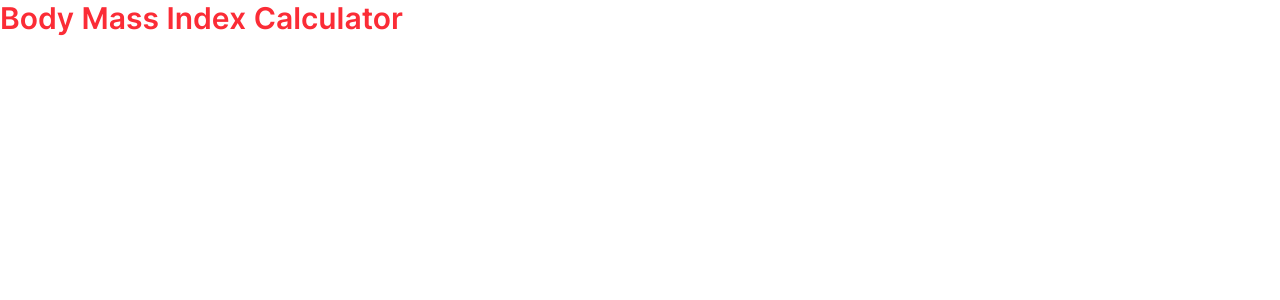
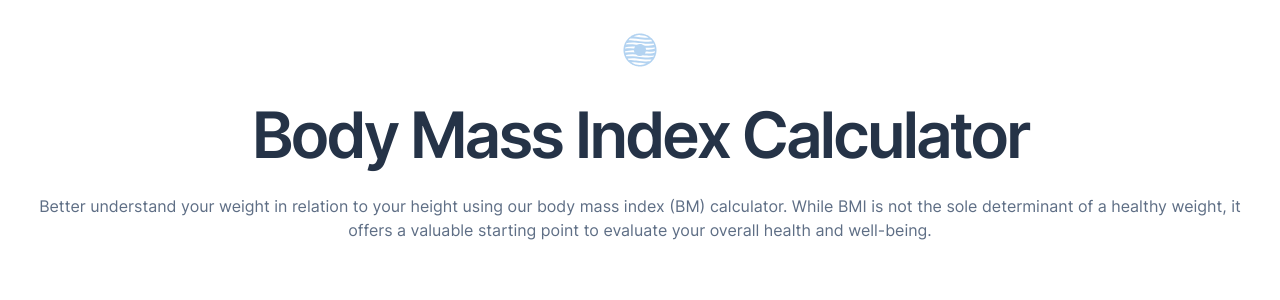
Before and after one commit to firatyedibela/bmi-calculator, a React (Vite) app: page / in a window 1280 px wide. Shown: the top 300 px of the page. Built offline with nearby package versions, Linux system fonts and the light colour scheme.

Commit message:
feat: create first section and its header along with styles

```diff
--- a/src/App.tsx
+++ b/src/App.tsx
@@ -1,8 +1,25 @@
+import pageLogo from './assets/images/logo.svg';
+
 function App() {
   return (
-    <h1 className="font-semibold text-red-500 text-3xl font-main">
-      Body Mass Index Calculator
-    </h1>
+    <main className="font-main">
+      <section className="px-6 pt-8">
+        <header className="text-center flex flex-col items-center gap-8">
+          <img src={pageLogo} alt="Page logo" className="w-9 h-9" />
+          <div className="flex flex-col gap-6">
+            <h1 className="text-preset-2 text-blue-900 lg:text-[64px]">
+              Body Mass Index Calculator
+            </h1>
+            <p className="text-preset-6 text-grey-500">
+              Better understand your weight in relation to your height using our
+              body mass index (BM) calculator. While BMI is not the sole
+              determinant of a healthy weight, it offers a valuable starting
+              point to evaluate your overall health and well-being.
+            </p>
+          </div>
+        </header>
+      </section>
+    </main>
   );
 }
 
```
